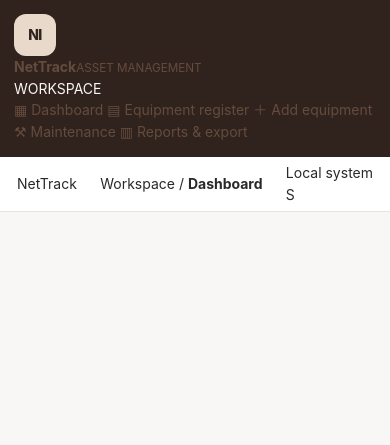
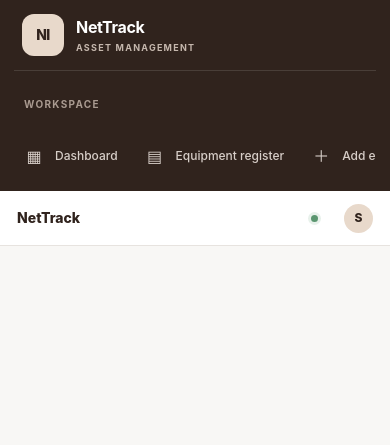
Before and after one commit to ndirangurobert/network-equipment-inventory-system, a PHP site: page /header.php in a window 390 px wide. Shown: the top 445 px of the page. Before the commit the page ends 212 px from the top, so only its background shows below. Run offline with PHP 8.4, Linux system fonts and the light colour scheme; the visitor is signed in with stand-in values (Sample User, id 1).

Commit message:
Align NetTrack theme with shared PHP layout

```diff
--- a/assets/style.css
+++ b/assets/style.css
@@ -208,3 +208,48 @@ input:focus, select:focus, textarea:focus { border-color: var(--brown-600); outl
   .form-grid .span-2 { grid-column: auto; }
   .login-card { padding: 25px 20px; }
 }
+
+/* NetTrack shell: match the shared PHP header and footer markup */
+.app { min-height: 100vh; }
+.main { min-height: 100vh; margin-left: 248px; display: flex; flex-direction: column; }
+.side-brand { display: flex; align-items: center; gap: 12px; padding: 0 8px 28px; border-bottom: 1px solid rgba(255,255,255,.12); color: #fff; }
+.side-brand:hover { color: #fff; }
+.side-brand b { display: block; color: #fff; font-size: 16px; letter-spacing: -.02em; }
+.side-brand small { display: block; margin-top: 2px; color: #c5b7ad; font-size: 9px; font-weight: 700; letter-spacing: .14em; }
+.side-label { margin: 26px 10px 10px; color: #a99a90; font-size: 10px; font-weight: 750; letter-spacing: .13em; }
+.sidebar nav { display: grid; gap: 6px; margin-top: 0; }
+.sidebar nav a, .sidebar-bottom > a {
+  display: flex; align-items: center; gap: 12px; padding: 11px 12px;
+  border-radius: 9px; color: #d7cec8; font-weight: 550; transition: .18s ease;
+}
+.sidebar nav a:hover, .sidebar-bottom > a:hover { color: #fff; background: rgba(255,255,255,.09); }
+.sidebar nav a.active, .sidebar-bottom > a.active { color: #fff; background: var(--brown-700); }
+.sidebar nav a span, .sidebar-bottom > a span { width: 18px; text-align: center; font-size: 16px; }
+.sidebar-bottom { padding: 16px 0 0; }
+.side-user { display: flex; align-items: center; gap: 10px; margin: 20px 4px 12px; padding-top: 16px; border-top: 1px solid rgba(255,255,255,.12); }
+.side-user b { display: block; color: #fff; font-size: 12px; }
+.side-user small { display: block; color: #c5b7ad; font-size: 10px; }
+.avatar, .top-avatar { width: 32px; height: 32px; display: grid; place-items: center; flex: 0 0 auto; border-radius: 50%; color: var(--brown-950); background: #e8d9cb; font-size: 12px; font-weight: 800; }
+.logout-link { font-size: 12px; }
+.breadcrumb { color: var(--gray-500); font-size: 12px; }
+.breadcrumb span { margin: 0 9px; color: var(--gray-300); }
+.breadcrumb b { color: var(--gray-800); font-weight: 650; }
+.top-right { display: flex; align-items: center; gap: 10px; color: var(--gray-600); font-size: 11px; }
+.live-dot { width: 7px; height: 7px; border-radius: 50%; background: #5b9670; box-shadow: 0 0 0 3px #e8f1eb; }
+.top-avatar { width: 29px; height: 29px; margin-left: 6px; }
+.mobile-brand { display: none; color: var(--brown-950); font-weight: 800; }
+.footer { display: flex; justify-content: space-between; gap: 14px; margin-top: auto; padding: 18px 34px; border-top: 1px solid var(--gray-200); color: var(--gray-500); background: #fff; font-size: 11px; }
+@media (max-width: 1050px) {
+  .main { margin-left: 215px; }
+}
+@media (max-width: 700px) {
+  .main { margin-left: 0; }
+  .sidebar nav { display: flex; overflow-x: auto; padding-top: 12px; }
+  .sidebar nav a { flex: 0 0 auto; padding: 9px 11px; font-size: 12px; }
+  .sidebar-bottom { display: none; }
+  .side-brand { padding-bottom: 14px; }
+  .footer { padding: 16px; flex-direction: column; gap: 4px; }
+  .breadcrumb { display: none; }
+  .mobile-brand { display: block; }
+  .top-right { font-size: 0; }
+}
```
